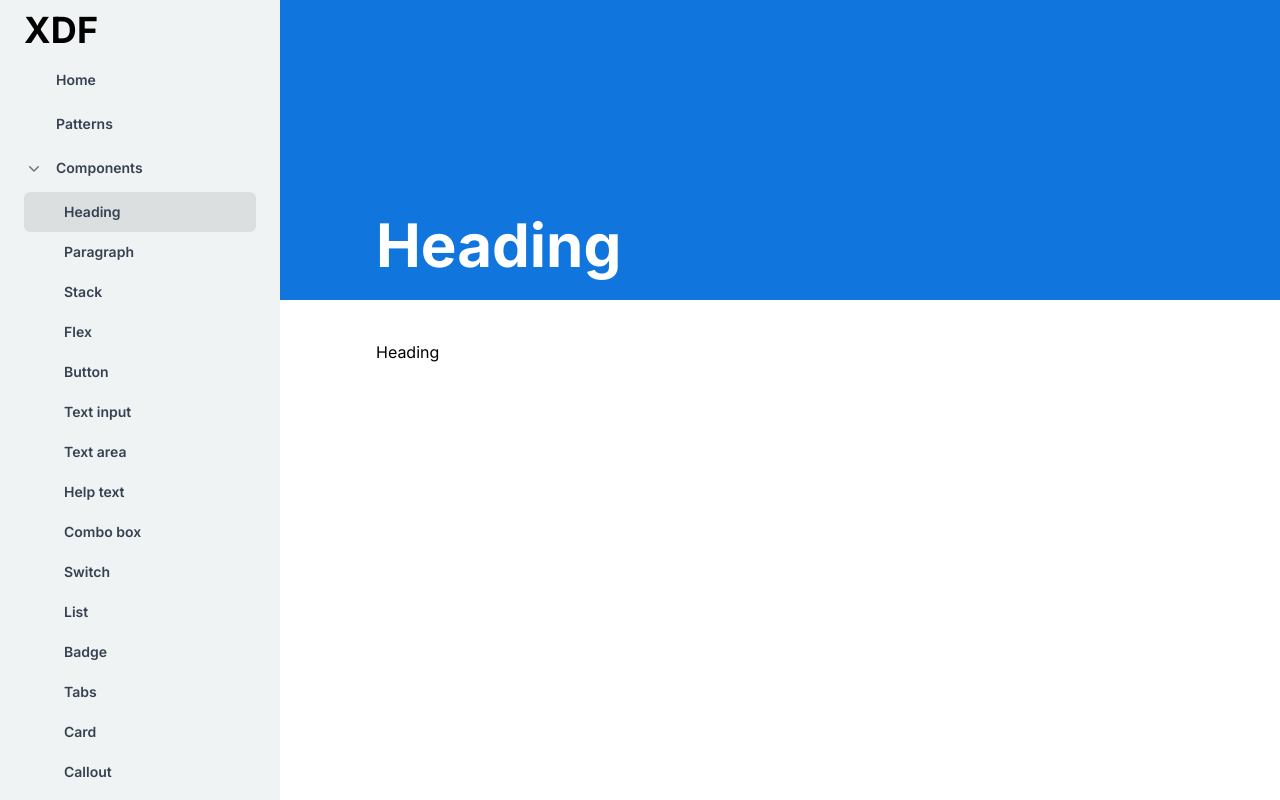
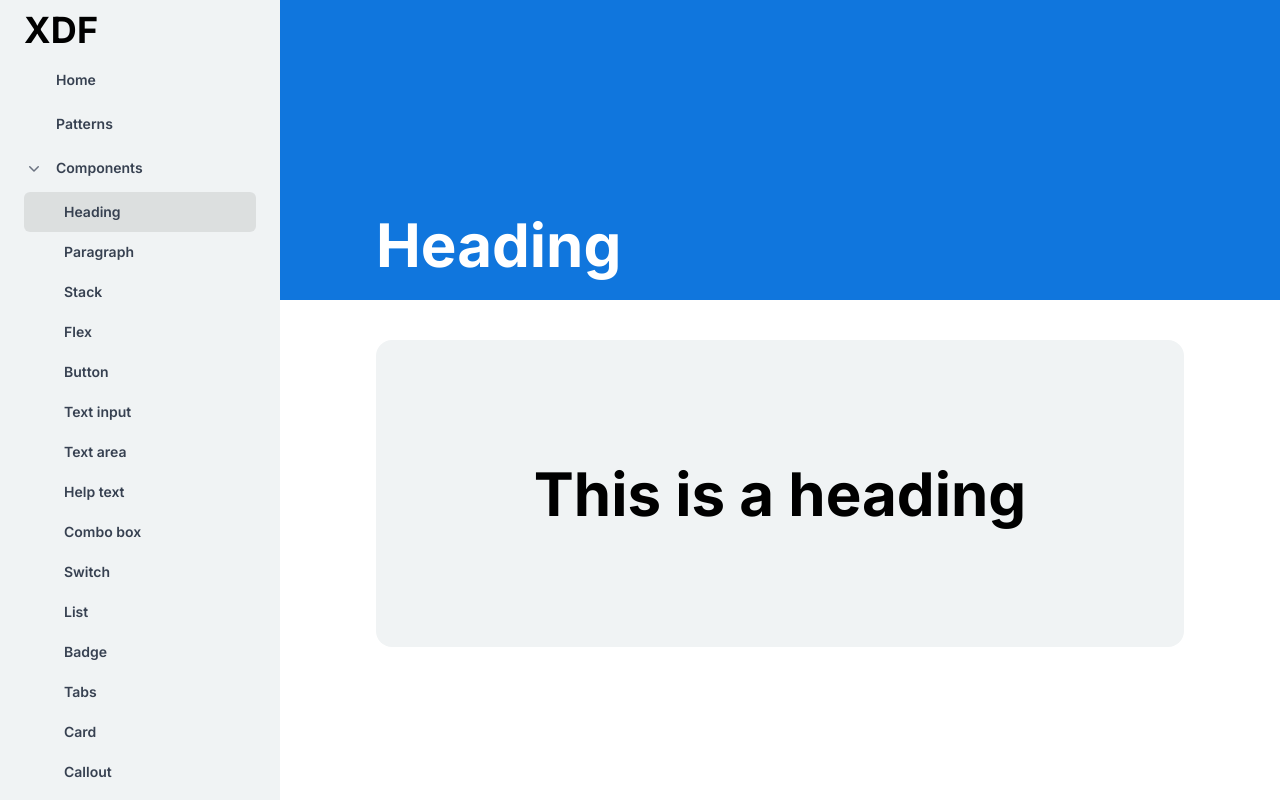
Before and after one commit to totisama/design-system, a Next.js app: page /components/heading in a window 1280 px wide. Built offline with nearby package versions, Linux system fonts and the light colour scheme.

Commit message:
modify heading page

```diff
--- a/src/app/components/heading/page.tsx
+++ b/src/app/components/heading/page.tsx
@@ -1,6 +1,14 @@
+import { Heading } from '@/components/heading'
 import { PageWrapper } from '@/components/page-wrapper'
+import { Playground } from '@/components/playground'
 import type React from 'react'
 
 export default function HeadingPage() {
-  return <PageWrapper name='Heading'>Heading</PageWrapper>
+  return (
+    <PageWrapper name='Heading'>
+      <Playground>
+        <Heading as='h1'>This is a heading</Heading>
+      </Playground>
+    </PageWrapper>
+  )
 }
```
